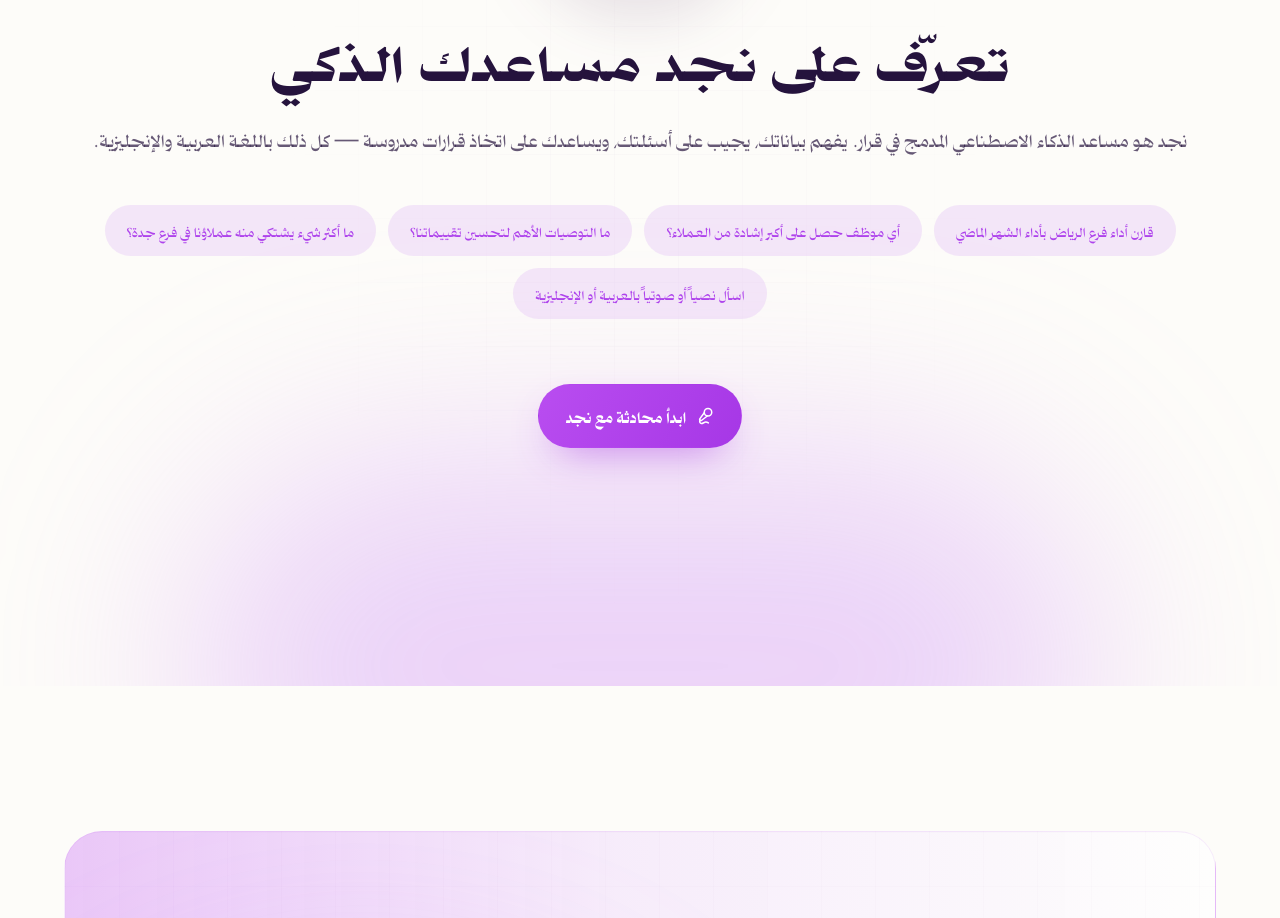
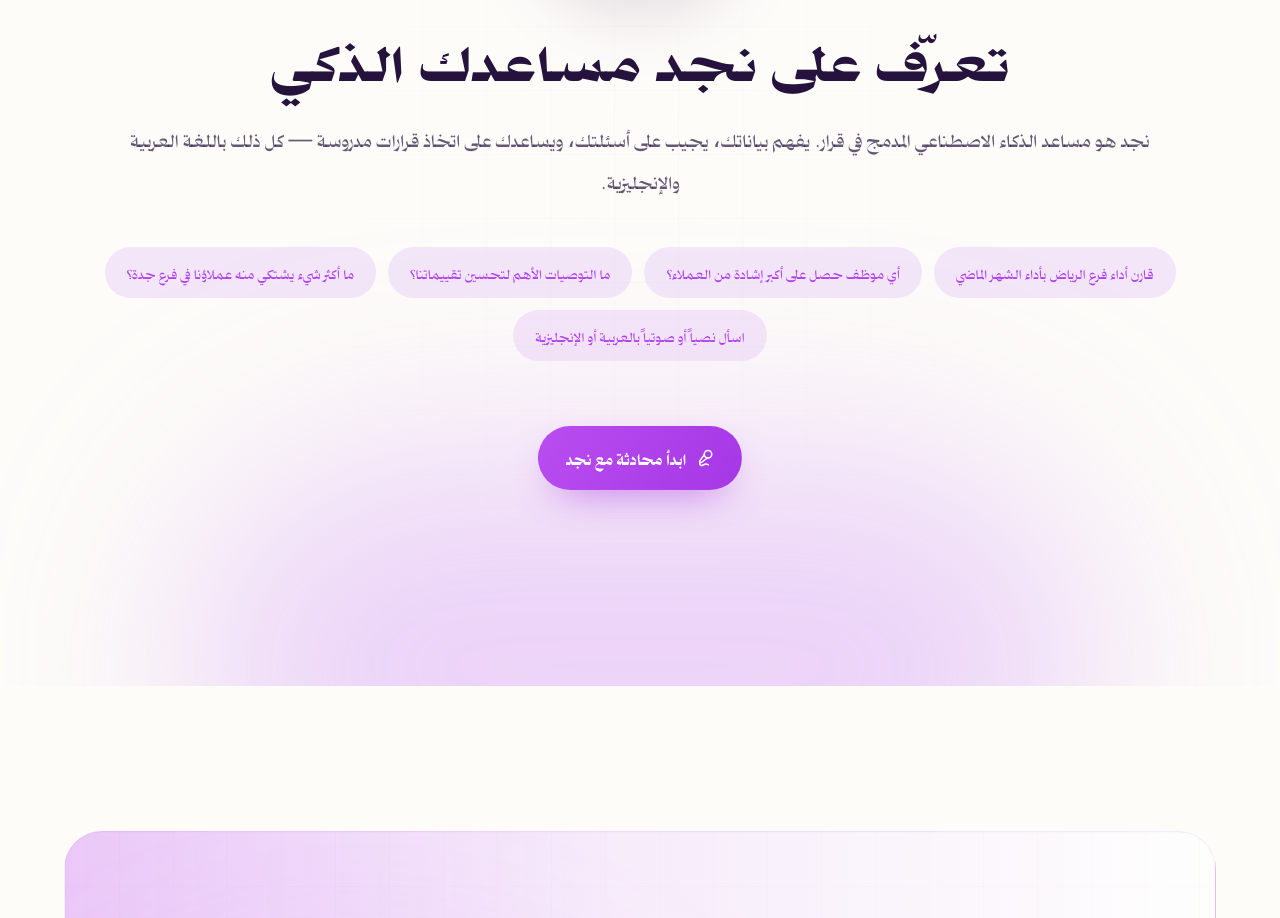
Before and after one commit to qrarS/qrar-landing, a React (Vite) app: page / in a window 1280 px wide. Shown: the part 7863-8781 px from the top of the page. Built offline with nearby package versions, Linux system fonts and the light colour scheme; no server answers.

Commit message:
fix: render Arabic comma with correct glyph

```diff
--- a/src/site.css
+++ b/src/site.css
@@ -1,12 +1,16 @@
 @tailwind base;
 @tailwind components;
 @tailwind utilities;
+
+/* Salma's U+060C outline is the Latin comma shifted above the baseline.
+   Exclude it so Arabic commas use the browser's correct fallback glyph. */
 
 @font-face {
   font-family: 'Salma Arabic';
   src: url('/src/assets/fonts/SalmaArabic-Light.otf') format('opentype');
   font-weight: 300;
   font-display: swap;
+  unicode-range: U+0000-060B, U+060D-10FFFF;
 }
 
 @font-face {
@@ -14,6 +18,7 @@
   src: url('/src/assets/fonts/SalmaArabic-Regular.otf') format('opentype');
   font-weight: 400;
   font-display: swap;
+  unicode-range: U+0000-060B, U+060D-10FFFF;
 }
 
 @font-face {
@@ -21,6 +26,7 @@
   src: url('/src/assets/fonts/SalmaArabic-Medium.otf') format('opentype');
   font-weight: 500;
   font-display: swap;
+  unicode-range: U+0000-060B, U+060D-10FFFF;
 }
 
 @font-face {
@@ -28,6 +34,7 @@
   src: url('/src/assets/fonts/SalmaArabic-Bold.otf') format('opentype');
   font-weight: 700;
   font-display: swap;
+  unicode-range: U+0000-060B, U+060D-10FFFF;
 }
 
 @font-face {
@@ -35,6 +42,7 @@
   src: url('/src/assets/fonts/SalmaArabic-Black.otf') format('opentype');
   font-weight: 900;
   font-display: swap;
+  unicode-range: U+0000-060B, U+060D-10FFFF;
 }
 
 @layer base {
```
